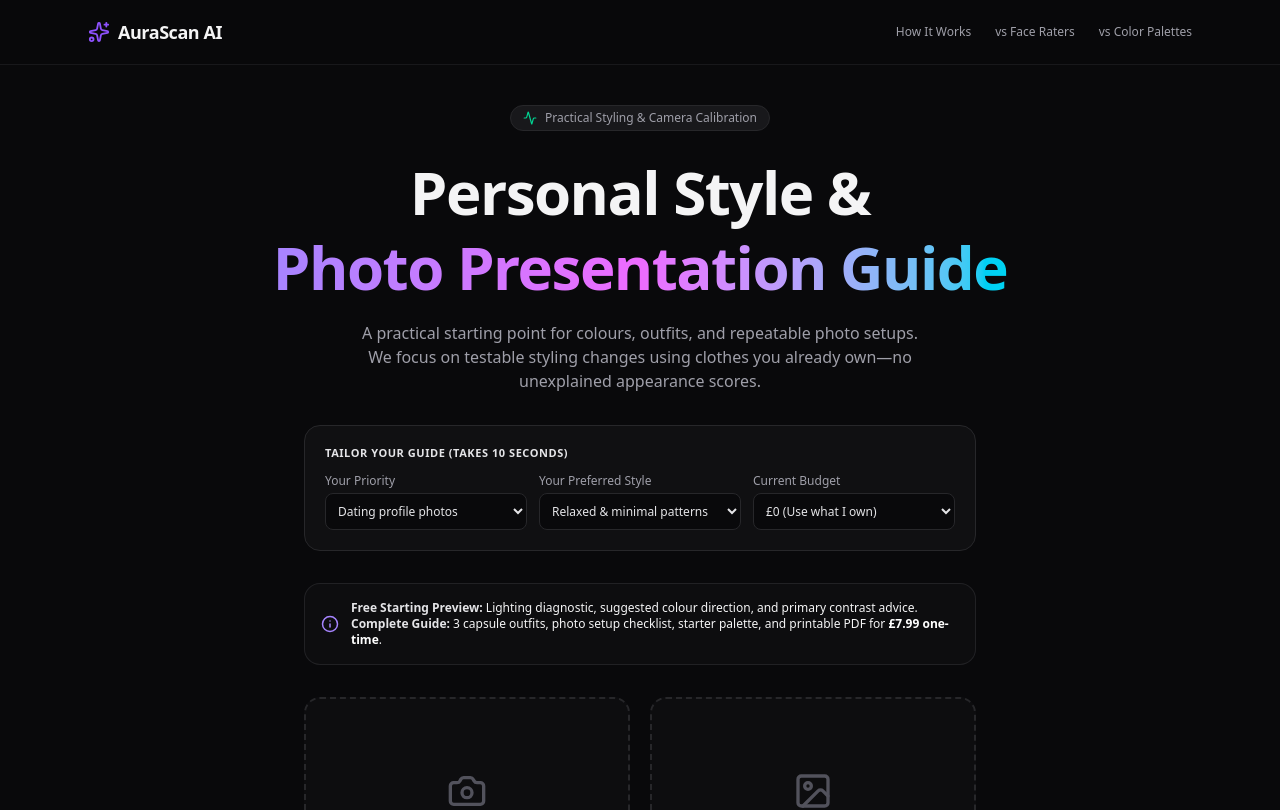
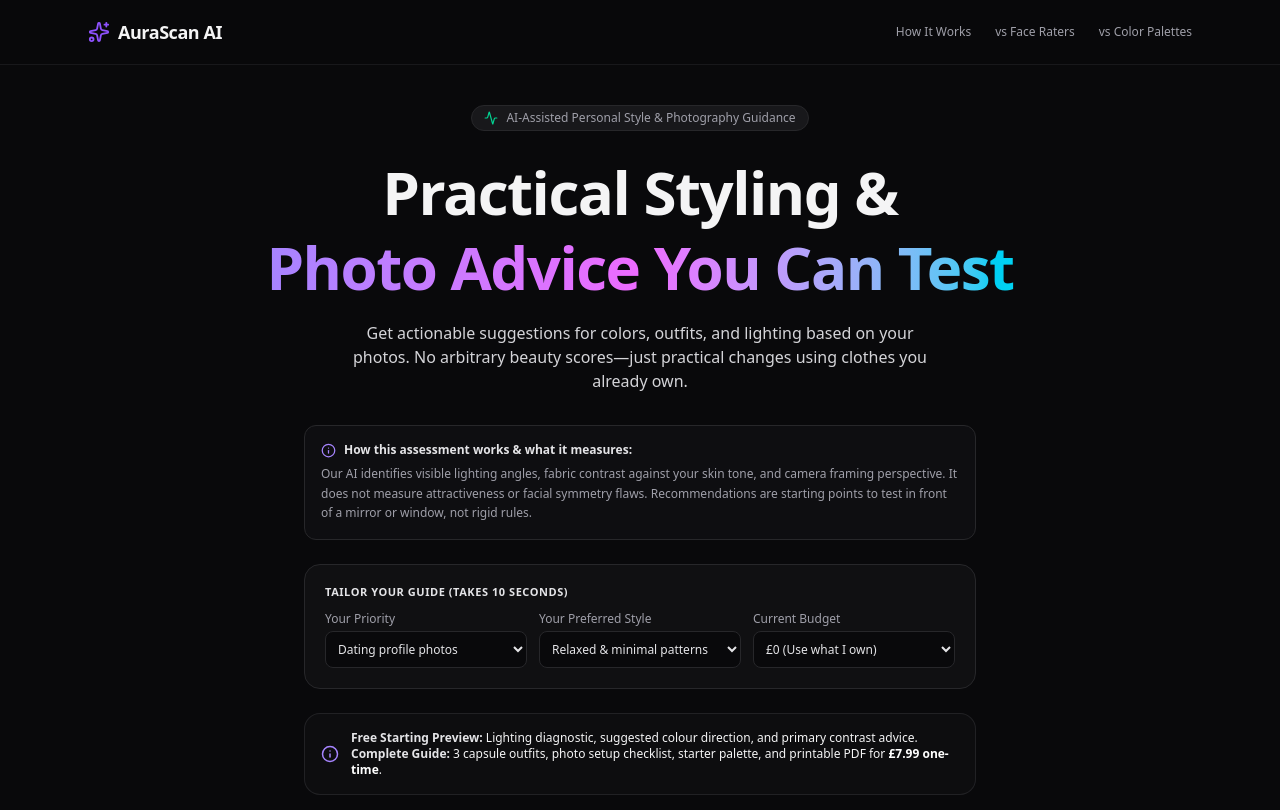
Before and after one commit to paulmtilley/aurascan-ai, a Next.js app: page / in a window 1280 px wide. Shown: the top 810 px of the page. Built offline with nearby package versions, Linux system fonts and the light colour scheme.

Commit message:
feat: clarify promise and render full Alex report showcase on front page

```diff
--- a/app/page.tsx
+++ b/app/page.tsx
@@ -469,28 +469,58 @@ export default function App() {
           </div>
         )}
 
+        {/* Comparison Views */}
+        {currentRoute === 'vs-face' && (
+          <SEOComparisonView
+            title="AuraScan AI vs Appearance & Face Raters"
+            competitor="Face Rating Sites"
+            description="Assigning an arbitrary beauty score provides zero practical help. AuraScan delivers actionable lighting, clothing colour, and outfit guidance to improve how you look in photos."
+            onBack={() => setCurrentRoute('scan')}
+          />
+        )}
+
+        {currentRoute === 'vs-color' && (
+          <SEOComparisonView
+            title="AuraScan AI vs Standalone Colour Analyzers"
+            competitor="Generic Swatch Apps"
+            description="Knowing a seasonal label is unhelpful if you don't know how to pair pieces together with what you already own or if poor lighting distorts your photos."
+            onBack={() => setCurrentRoute('scan')}
+          />
+        )}
+
         {/* Step 1: Upload View */}
         {currentRoute === 'scan' && step === 'upload' && (
           <div className="flex flex-col items-center">
 
             <div className="inline-flex items-center gap-2 px-3 py-1 rounded-full bg-zinc-900 border border-zinc-800 text-xs font-medium mb-6 text-zinc-400">
               <Activity size={14} className="text-emerald-400" />
-              Practical Styling & Camera Calibration
+              AI-Assisted Personal Style & Photography Guidance
             </div>
 
             <h1 className="text-4xl sm:text-6xl font-extrabold tracking-tight text-center mb-4 leading-tight">
-              Personal Style & <br />
+              Practical Styling & <br />
               <span className="text-transparent bg-clip-text bg-gradient-to-r from-violet-400 via-fuchsia-400 to-cyan-400">
-                Photo Presentation Guide
+                Photo Advice You Can Test
               </span>
             </h1>
 
-            <p className="text-zinc-400 text-center max-w-xl text-sm sm:text-base mb-8">
-              A practical starting point for colours, outfits, and repeatable photo setups. We focus on testable styling changes using clothes you already own—no unexplained appearance scores.
+            <p className="text-zinc-300 text-center max-w-xl text-sm sm:text-base mb-8">
+              Get actionable suggestions for colors, outfits, and lighting based on your photos. No arbitrary beauty scores—just practical changes using clothes you already own.
             </p>
 
+            {/* Honest Methodology & Limitations Banner */}
+            <div className="w-full max-w-2xl bg-zinc-900/40 border border-zinc-800 rounded-xl p-4 mb-6 text-xs text-zinc-400 space-y-1.5">
+              <div className="flex items-center gap-2 text-zinc-200 font-semibold">
+                <Info size={15} className="text-violet-400 shrink-0" />
+                How this assessment works & what it measures:
+              </div>
+              <p className="leading-relaxed">
+                Our AI identifies visible lighting angles, fabric contrast against your skin tone, and camera framing perspective. It does not measure attractiveness or facial symmetry flaws. Recommendations are starting points to test in front of a mirror or window, not rigid rules.
+              </p>
+            </div>
+
             {/* Quick Context & Preferences Selector */}
-            <div className="w-full max-w-2xl bg-zinc-900/50 border border-zinc-800 rounded-2xl p-5 mb-8 text-xs">
+            <div className="w-full max-w-2xl bg-zinc-900/50 border border-zinc-800 rounded-2xl p-5 mb-6 text-xs">
               <span className="font-bold text-zinc-200 block mb-3 uppercase tracking-wider text-[11px] text-violet-400">
                 Tailor Your Guide (Takes 10 Seconds)
               </span>
```
